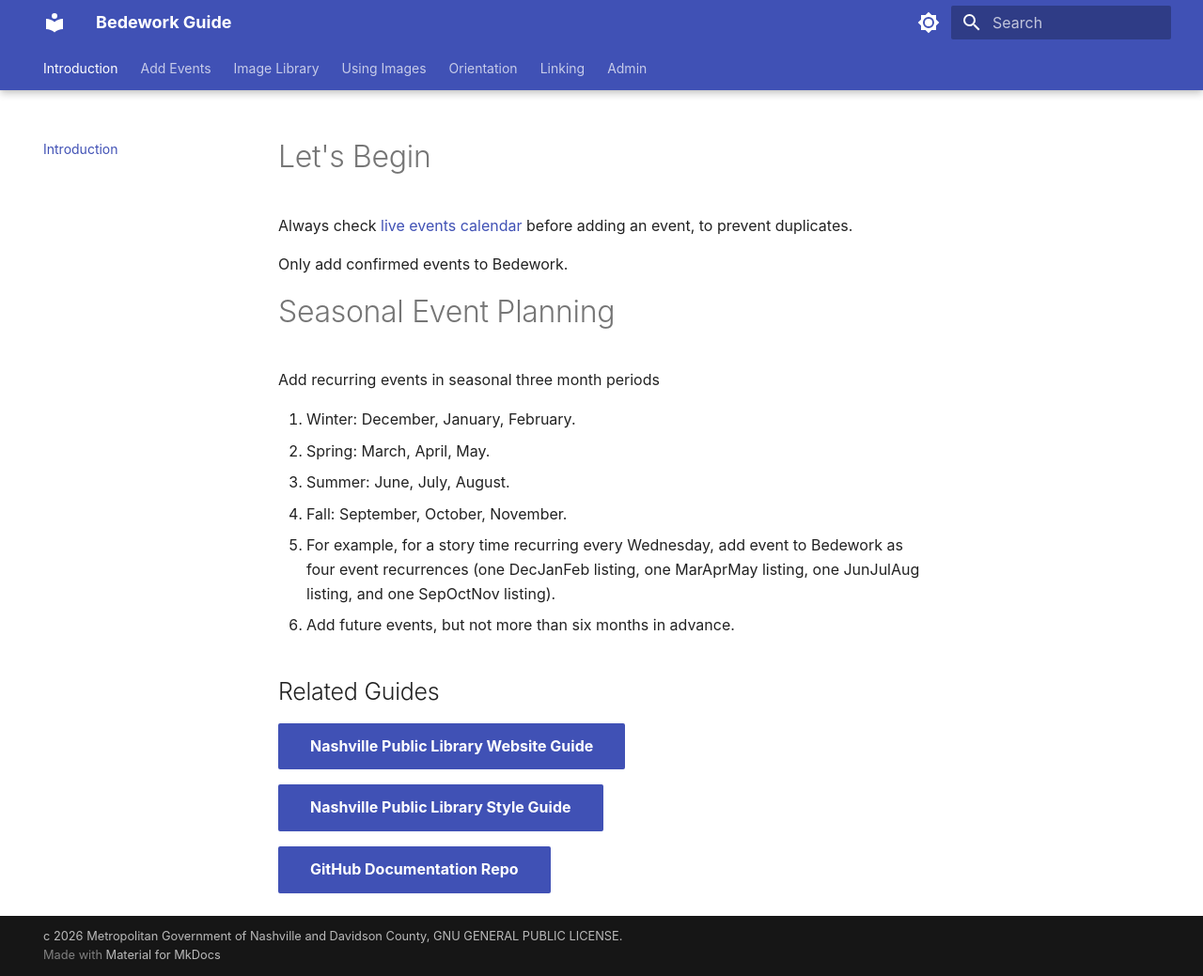
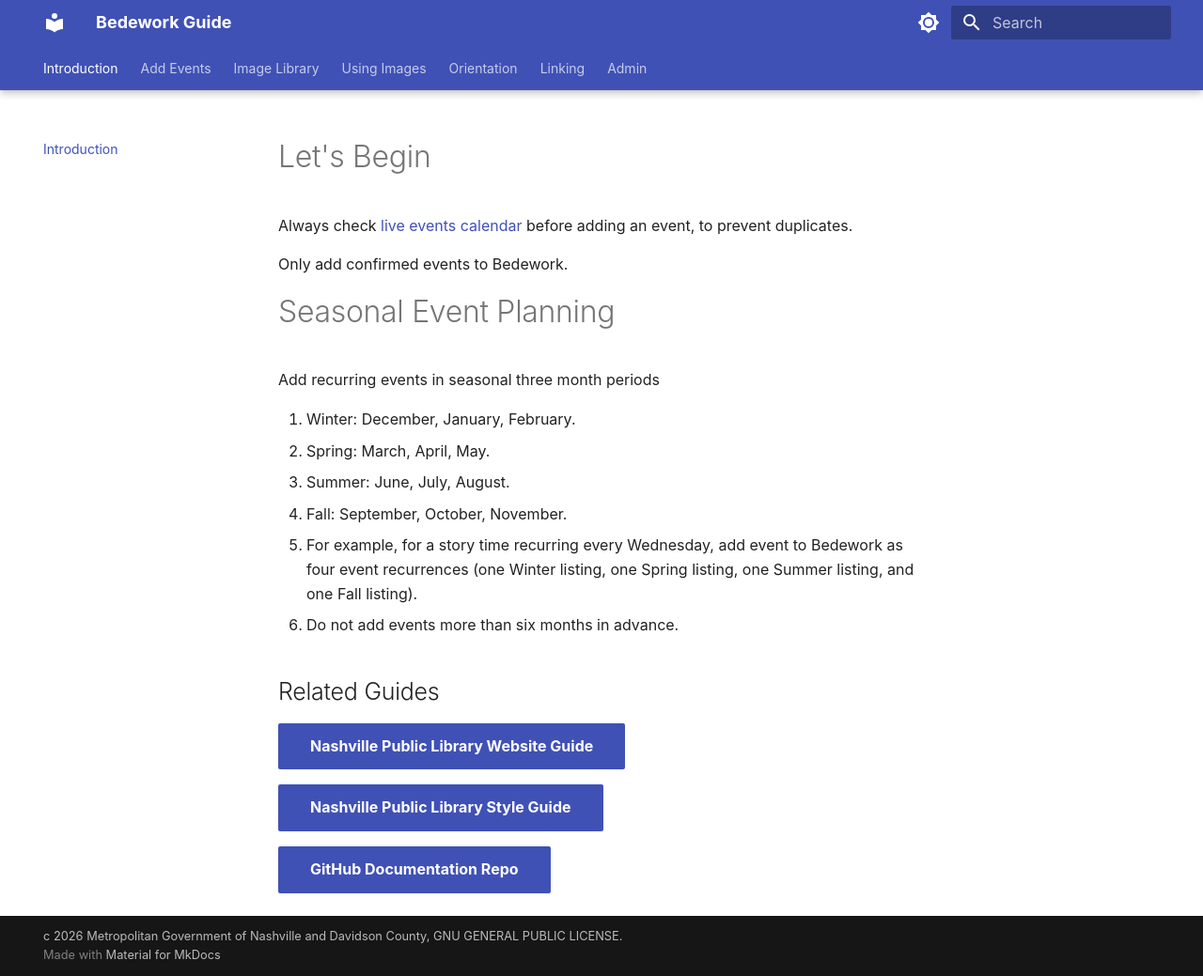
Before and after one commit to Nashville-Public-Library/bedework-docs, an MkDocs documentation site: the page built from docs/index.md, in a window 1280 px wide and 1039 px high. Shown: the whole window at 94% size. Built offline with MkDocs 1.6.1 and Material for MkDocs 9.7.7, drawn with Linux system fonts in a browser that asks for light colours.

Commit message:
rephrase example

```diff
--- a/docs/index.md
+++ b/docs/index.md
@@ -17,8 +17,8 @@ Add recurring events in seasonal three month periods
 1. Summer: June, July, August.
 1. Fall: September, October, November.
 
-- For example, for a story time recurring every Wednesday, add event to Bedework as four event recurrences (one DecJanFeb listing, one MarAprMay listing, one JunJulAug listing, and one SepOctNov listing).
-  - Add future events, but not more than six months in advance.
+- For example, for a story time recurring every Wednesday, add event to Bedework as four event recurrences (one Winter listing, one Spring listing, one Summer listing, and one Fall listing).
+  - Do not add events more than six months in advance.
 
 ## Related Guides
 
```
